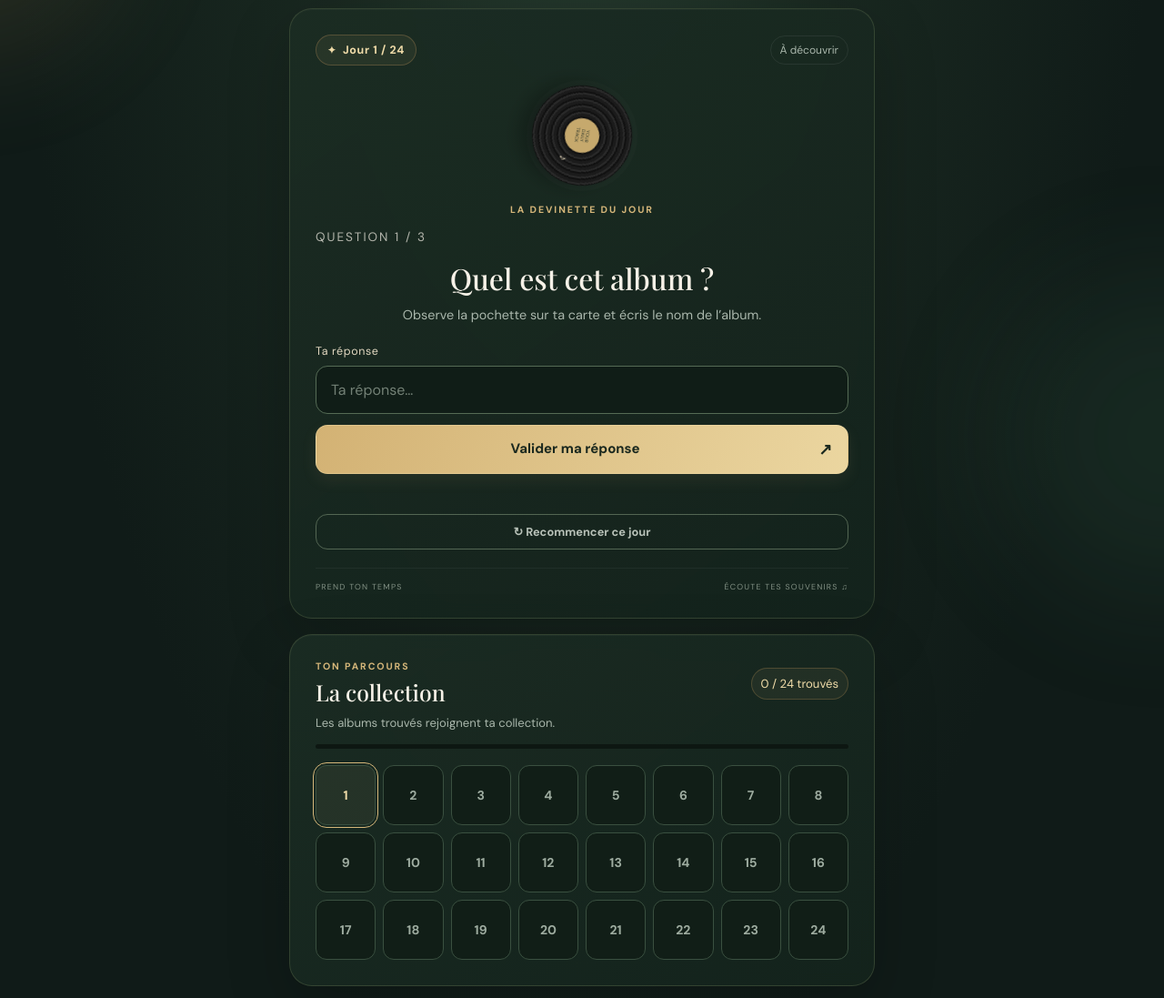
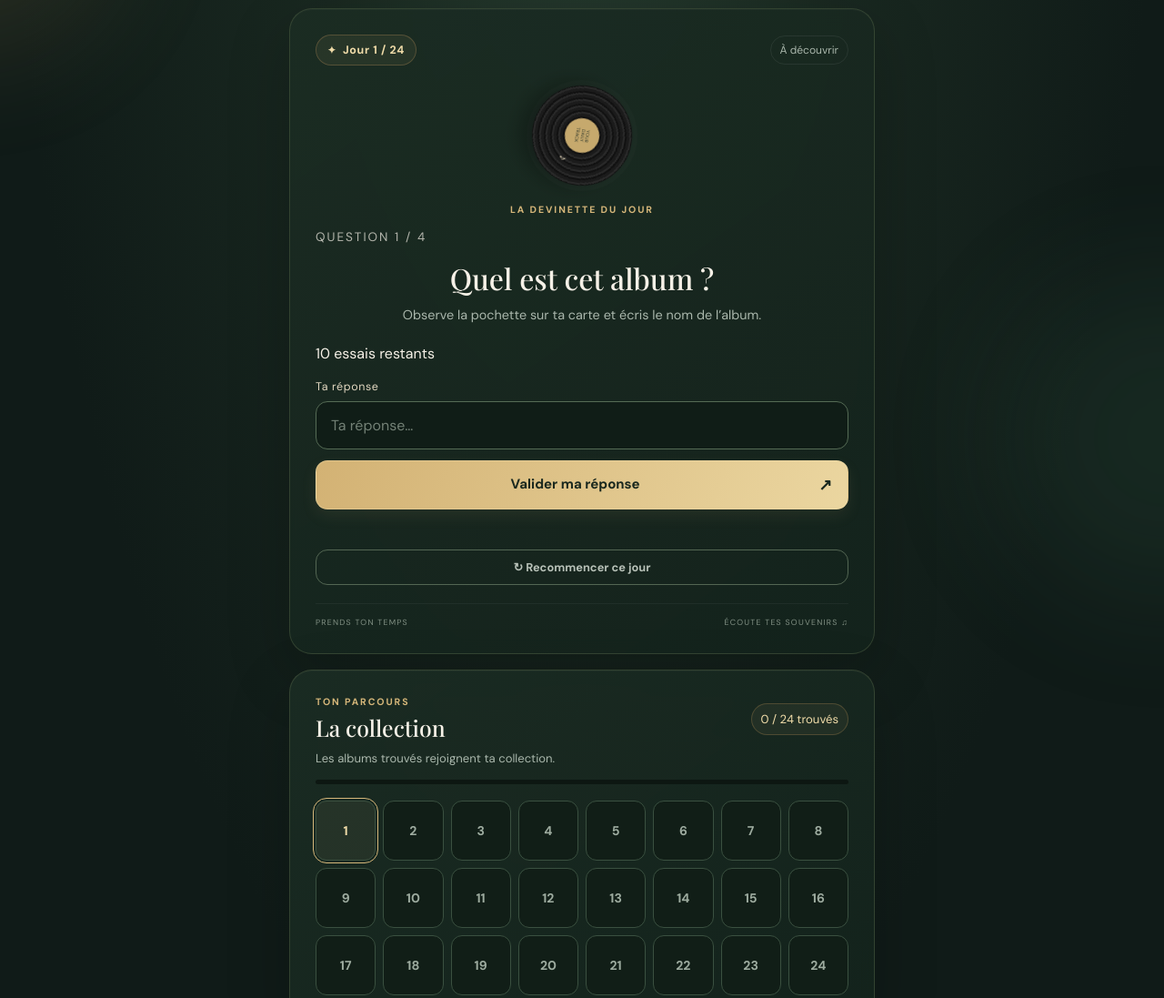
Before and after one commit to juliergn124/MusicAdvent, a plain HTML site: page index.html in a window 1280 px wide. Shown: the part 340-1437 px from the top of the page at 91% size. Drawn offline with nearby package versions, Linux system fonts and the light colour scheme; a web font is replaced by a local one.

Commit message:
Refactor HTML structure and enhance accessibility
Updated the HTML structure and improved accessibility features in the game section. Adjusted the quiz progress display and modified the feedback and form elements for better user interaction.

```diff
--- a/index.html
+++ b/index.html
@@ -10,6 +10,7 @@
 <body>
   <div class="ambient ambient-one" aria-hidden="true"></div>
   <div class="ambient ambient-two" aria-hidden="true"></div>
+
   <main class="wrap">
     <header class="hero">
       <div class="brand-mark" aria-hidden="true"><span>♪</span></div>
@@ -19,20 +20,34 @@
       <div class="hero-rule"><span>✧</span></div>
     </header>
 
+    <section class="game" aria-live="polite">
+      <div class="game-topline">
+        <span class="day-pill">
+          <span class="tiny-star">✦</span>
+          <span id="day-label">Jour —</span>
+        </span>
+        <span id="status" class="status">À découvrir</span>
+      </div>
 
-    <section class="game" aria-live="polite">
-      <div class="game-topline"><span class="day-pill"><span class="tiny-star">✦</span><span id="day-label">Jour —</span></span><span id="status" class="status">À découvrir</span></div>
-      <div class="record" aria-hidden="true"><div class="record-label"><span>YOUR<br>DAILY<br>TRACK</span><b>♪</b></div></div>
+      <div class="record" aria-hidden="true">
+        <div class="record-label">
+          <span>YOUR<br>DAILY<br>TRACK</span>
+          <b>♪</b>
+        </div>
+      </div>
+
       <p class="question-kicker">LA DEVINETTE DU JOUR</p>
 
-<div id="quiz-progress">
-  Question 1 / 3
-</div>
+      <p id="quiz-progress" class="quiz-progress">Question 1 / 4</p>
 
       <h2 id="question-title">Quel est cet album ?</h2>
 
       <p id="question-note" class="question-note">
-  Observe la pochette et retrouve le nom de l'album.
+        Observe la pochette sur ta carte et écris le nom de l'album.
+      </p>
+
+      <p id="attempt-counter" class="attempt-counter">
+        10 essais restants
       </p>
 
       <form id="answer-form">
@@ -50,7 +65,12 @@
         </button>
       </form>
 
+      <button id="skip-bonus" class="secondary" type="button" hidden>
+        Passer la question bonus
+      </button>
+
       <p id="feedback" class="feedback" role="status"></p>
+
       <section id="music-reveal" class="music-reveal" hidden aria-live="polite">
         <p class="music-kicker">✦ TA RÉCOMPENSE MUSICALE ✦</p>
         <h3 id="reveal-title">Album trouvé !</h3>
@@ -60,19 +80,42 @@
         <p id="spotify-fallback" class="spotify-fallback" hidden></p>
         <p class="music-duration">Lecture limitée à 60 secondes lorsque Spotify le permet.</p>
       </section>
-      <button id="reset-day" class="secondary" type="button">↻ Recommencer ce jour</button>
-      <div class="card-bottom-note"><span>PREND TON TEMPS</span><span>ÉCOUTE TES SOUVENIRS ♫</span></div>
+
+      <button id="reset-day" class="secondary" type="button">
+        ↻ Recommencer ce jour
+      </button>
+
+      <div class="card-bottom-note">
+        <span>PRENDS TON TEMPS</span>
+        <span>ÉCOUTE TES SOUVENIRS ♫</span>
+      </div>
     </section>
 
+    <section class="progress-section">
+      <div class="progress-heading">
+        <div>
+          <p class="section-kicker">TON PARCOURS</p>
+          <h2>La collection</h2>
+        </div>
+        <span id="progress-count" class="count">0 / 24</span>
+      </div>
 
-    <section class="progress-section">
-      <div class="progress-heading"><div><p class="section-kicker">TON PARCOURS</p><h2>La collection</h2></div><span id="progress-count" class="count">0 / 24</span></div>
       <p class="progress-subtitle">Les albums trouvés rejoignent ta collection.</p>
-      <div class="progress-track"><div id="progress-fill"></div></div>
+
+      <div class="progress-track">
+        <div id="progress-fill"></div>
+      </div>
+
       <div id="day-grid" class="day-grid" aria-label="Progression des 24 jours"></div>
     </section>
-    <footer><span class="footer-star">✦</span><p>Un petit rendez-vous musical chaque jour</p><span>POUR MON PIERROT</span></footer>
+
+    <footer>
+      <span class="footer-star">✦</span>
+      <p>Un petit rendez-vous musical chaque jour</p>
+      <span>POUR MON PIERROT</span>
+    </footer>
   </main>
+
   <script src="answers.js"></script>
   <script src="app.js"></script>
 </body>
```
Lines whose indentation alone changed are shown as unchanged.
